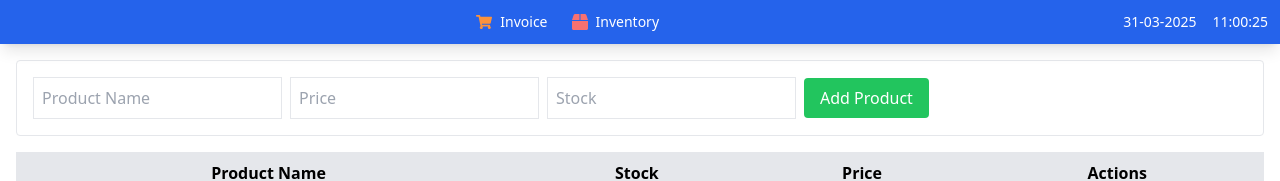
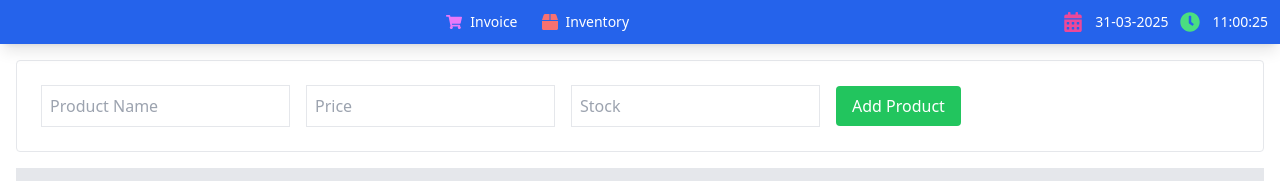
Before and after one commit to ArohiSoftware/invoice-printer, a React (Create React App) app in the folder client/: page /inventory in a window 1280 px wide. Shown: the top 181 px of the page. Built offline with nearby package versions, Linux system fonts and the light colour scheme; no server answers; the HTML template or start-up script is replaced by a standard one.

Commit message:
UI chnages

```diff
--- a/client/src/API_URL.js
+++ b/client/src/API_URL.js
@@ -1,3 +1,4 @@
 const API_BASE_URL = "https://invoice-printer-backend.vercel.app";
+
 // const API_BASE_URL = "http://localhost:5000";
 export default API_BASE_URL;
--- a/client/src/PDF/Template.jsx
+++ b/client/src/PDF/Template.jsx
@@ -288,8 +288,8 @@ function PdfTemplate({ InvoiceNumber }) {
           <thead>
             <tr>
               <th>Product</th>
+              <th>Quantity</th>
               <th>Price</th>
-              <th>Quantity</th>
               <th>Total</th>
               <th className="actions-column">Actions</th>
             </tr>
@@ -298,8 +298,8 @@ function PdfTemplate({ InvoiceNumber }) {
             {list.map((item, index) => (
               <tr key={index}>
                 <td>{item.product}</td>
+                <td>{item.quantity}</td>
                 <td>₹ {item.amount}</td>
-                <td>{item.quantity}</td>
                 <td>₹ {item.total}</td>
                 <td className="actions-column ">
                   <button onClick={() => editProduct(index)} className="btn-edit">Edit</button>
--- a/client/src/component/Navbar.js
+++ b/client/src/component/Navbar.js
@@ -1,6 +1,6 @@
 import React, { useEffect, useState } from 'react';
 import { Link, useNavigate } from 'react-router-dom';
-import { FaBars, FaTachometerAlt, FaTruck, FaBox, FaPersonBooth, FaShoppingCart, FaEye, FaUser, FaUsersCog, FaCog } from 'react-icons/fa';
+import { FaBars, FaTachometerAlt, FaTruck, FaBox, FaPersonBooth, FaShoppingCart, FaEye, FaUser, FaUsersCog, FaCog , FaCalendarAlt, FaClock } from 'react-icons/fa';
 import Moment from 'react-moment';
 
 
@@ -35,15 +35,18 @@ return (
 
         <div className="hidden md:flex space-x-6">
 
-          <NavItem icon={<FaShoppingCart className="text-orange-400" />} label="Invoice" to="/invoice" />
+          <NavItem icon={<FaShoppingCart className="text-fuchsia-400" />} label="Invoice" to="/invoice" />
 
           <NavItem icon={<FaBox className="text-red-400" />} label="Inventory" to="/inventory" />
 
         </div>
 
-        <div className="text-white text-sm hidden md:flex space-x-4">
-          <Moment format="DD-MM-YYYY">{currentTime}</Moment>
-          <Moment format="HH:mm:ss">{currentTime}</Moment>
+        <div className="text-white text-sm hidden md:flex space-x-3">
+        <FaCalendarAlt size={20} className='text-pink-500'/>
+      <Moment format="DD-MM-YYYY">{currentTime}</Moment>
+
+      <FaClock size={20} className='text-green-400'/>
+      <Moment format="HH:mm:ss">{currentTime}</Moment>
         </div>
       </div>
 
@@ -55,8 +58,11 @@ return (
 
 
            <div className="text-white text-sm flex flex-col items-center mt-4">
-            <Moment format="DD-MM-YYYY">{currentTime}</Moment>
-            <Moment format="HH:mm:ss">{currentTime}</Moment>
+           <FaCalendarAlt size={20} style={{ marginRight: '8px' }} />
+      <Moment format="DD-MM-YYYY">{currentTime}</Moment>
+
+      <FaClock size={20} style={{ marginRight: '8px' }} />
+      <Moment format="HH:mm:ss">{currentTime}</Moment>
           </div>
         </div>
       )}
--- a/client/src/view/inventoryPage.js
+++ b/client/src/view/inventoryPage.js
@@ -73,7 +73,7 @@ const InventoryPage = () => {
           placeholder="Product Name"
           value={productForm.name}
           onChange={handleFormChange}
-          className="border p-2 mr-2"
+          className="border p-2 m-2"
           required
         />
         <input
@@ -82,7 +82,7 @@ const InventoryPage = () => {
           placeholder="Price"
           value={productForm.price}
           onChange={handleFormChange}
-          className="border p-2 mr-2"
+          className="border p-2 m-2"
           required
         />
         <input
@@ -91,10 +91,10 @@ const InventoryPage = () => {
           placeholder="Stock"
           value={productForm.stock}
           onChange={handleFormChange}
-          className="border p-2 mr-2"
+          className="border p-2 m-2"
           required
         />
-        <button type="submit" className="bg-green-500 text-white px-4 py-2 rounded mr-2">
+        <button type="submit" className="bg-green-500 text-white px-4 py-2 rounded m-2">
           {editingProductId ? "Update Product" : "Add Product"}
         </button>
         {editingProductId && (
@@ -112,9 +112,9 @@ const InventoryPage = () => {
       </form>
 
       {/* Inventory Table */}
-      <table className="w-full border-collapse border border-gray-300">
+      <table className="w-full  border-collapse border border-gray-300">
         <thead>
-          <tr className="bg-gray-200">
+          <tr className="bg-gray-200 text-center">
             <th className="border p-2">Product Name</th>
             <th className="border p-2">Stock</th>
             <th className="border p-2">Price</th>
@@ -129,7 +129,7 @@ const InventoryPage = () => {
               <td className="border p-2">{product.price}</td>
               <td className="border p-2">
                 <button
-                  className="bg-blue-500 text-white px-2 py-1 rounded mr-2"
+                  className="bg-blue-500 text-white px-2 py-1 rounded m-2"
                   onClick={() => handleEditClick(product)}
                 >
                   Edit
```
Also changed, not shown: 1 other file (tests, documents, lock files or other folders).
